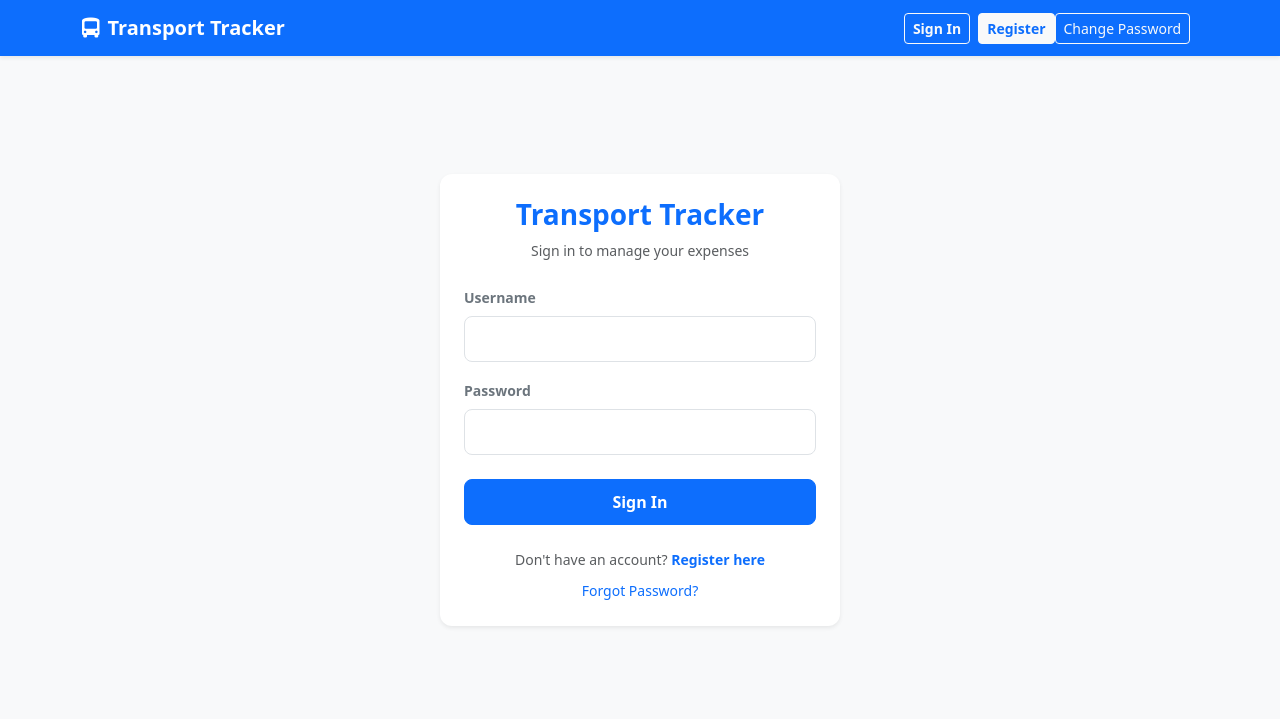
After one commit to Kirito-Kirito/expense-tracker, a Django app: page /login/ in a window 1280 px wide. The commit adds this page. Shown: the top 719 px of the page. Run offline with Django 5.2, Linux system fonts and the light colour scheme; parts of the project's set-up code (start-up, migrations or seed data) failed here and were passed over.

Commit message:
Add custom login, register validation, and user expense filtering for PDF and dashboard

```diff
--- a/monthly_transport_expense/forms.py
+++ b/monthly_transport_expense/forms.py
@@ -5,6 +5,7 @@ class ExpenseForm(forms.ModelForm):
     class Meta:
         model = Expense
         fields = '__all__'
+        exclude = ['user']
         widgets = {
             'date': forms.DateInput(attrs={'type': 'date', 'class': 'form-control'}),
             'transport': forms.Select(attrs={'class': 'form-select'}),
--- a/monthly_transport_expense/models.py
+++ b/monthly_transport_expense/models.py
@@ -1,9 +1,10 @@
 from django.db import models
+from django.contrib.auth.models import User
 
 
 # Create your models here.
 class Expense(models.Model):
-    TRANSPORT_CHOICES = [("電車", "Train(電車)"), ("バス", "Bus(バス)")]
+    TRANSPORT_CHOICES = [("電車", "Train(電車)"), ("バス", "Bus(バス)"), ("電車＋バス", "Train + Bus(電車＋バス)"), ("タクシー", "Taxi(タクシー)"), ("その他", "Other(その他)")]
     TRIP_CHOICES = [("往復", "Round Trip(往復)"), ("片道", "One Way(片道)")]
 
     date = models.DateField()
@@ -13,6 +14,9 @@ class Expense(models.Model):
     trip_type = models.CharField(max_length=10, choices=TRIP_CHOICES)
     purpose = models.CharField(max_length=200)
     amount = models.IntegerField()
+    user = models.ForeignKey(User, on_delete=models.CASCADE)
+    # title = models.CharField(max_length=200)
+
 
     def __str__(self):
         return f"{self.date} - {self.purpose}"
--- a/monthly_transport_expense/templates/edit_expenses.html
+++ b/monthly_transport_expense/templates/edit_expenses.html
@@ -1,4 +1,7 @@
-{% extends 'master.html' %} {% block title %}Edit Expense Record{% endblock %}
+{% extends 'master.html' %}
+
+{% block title %}Edit Expense Record{% endblock %}
+
 {% block content %}
 
 <div class="container mt-5">
--- a/monthly_transport_expense/templates/expenses_list.html
+++ b/monthly_transport_expense/templates/expenses_list.html
@@ -248,7 +248,7 @@
     <div style="margin-top: 30px; margin-bottom: 40px;">
         <a href="{% url 'export_expenses_pdf' %}?month={{ current_month }}&year={{ current_year }}"
             class="btn btn-danger btn-lg w-100 shadow-sm py-3">
-            <i class="fas fa-file-pdf me-2"></i> Export as PDF
+            <i class="fas fa-file-pdf me-2"></i> Download as PDF
         </a>
     </div>
             </div>
--- a/monthly_transport_expense/templates/master.html
+++ b/monthly_transport_expense/templates/master.html
@@ -1,11 +1,68 @@
-<!doctype html>
+<!DOCTYPE html>
 <html lang="en">
-  <head>
-    <meta charset="UTF-8" />
-    <meta name="viewport" content="width=device-width, initial-scale=1.0" />
-    <title>{%block title%}{%endblock%}</title>
-  </head>
-  <body>
-    {% block content %} {% endblock %}
-  </body>
+<head>
+    <meta charset="UTF-8">
+    <meta name="viewport" content="width=device-width, initial-scale=1.0">
+    <title>{% block title %}Transport Expense Tracker{% endblock %}</title>
+
+    <link href="https://cdn.jsdelivr.net/npm/bootstrap@5.3.3/dist/css/bootstrap.min.css" rel="stylesheet">
+
+    <link rel="stylesheet" href="https://cdnjs.cloudflare.com/ajax/libs/font-awesome/6.4.0/css/all.min.css">
+</head>
+<body class="bg-light">
+
+    <nav class="navbar navbar-expand-lg navbar-dark bg-primary shadow-sm mb-4">
+        <div class="container">
+            <a class="navbar-brand fw-bold" href="{% url 'expense_list' %}">
+                <i class="fa-solid fa-bus-simple me-2"></i>Transport Tracker
+            </a>
+
+            <button class="navbar-toggler" type="button" data-bs-toggle="collapse" data-bs-target="#navbarNav" aria-controls="navbarNav" aria-expanded="false" aria-label="Toggle navigation">
+                <span class="navbar-toggler-icon"></span>
+            </button>
+
+            <div class="collapse navbar-collapse" id="navbarNav">
+                <div class="ms-auto d-flex align-items-center">
+
+                    {% if user.is_authenticated %}
+                        <div class="dropdown">
+        <button class="btn btn-light bg-opacity-25 text-white dropdown-toggle rounded-pill px-3 py-1 small me-2"
+                type="button" id="userMenu" data-bs-toggle="dropdown" aria-expanded="false">
+            <i class="fa-solid fa-user me-1"></i> <strong>{{ user.username }}</strong>
+        </button>
+
+        <ul class="dropdown-menu dropdown-menu-end shadow border-0 mt-2" aria-labelledby="userMenu">
+            <li>
+                <a class="dropdown-menu-item dropdown-item small py-2 text-secondary" href="{% url 'password_change' %}">
+                    <i class="fa-solid fa-key me-2 text-warning"></i>Change Password
+                </a>
+            </li>
+            <li><hr class="dropdown-divider"></li>
+            <li>
+                <form action="{% url 'logout' %}" method="POST" class="px-3 py-1">
+                    {% csrf_token %}
+                    <button type="submit" class="btn btn-sm btn-danger w-100 text-start small">
+                        <i class="fa-solid fa-right-from-bracket me-2"></i>Log Out
+                    </button>
+                </form>
+            </li>
+        </ul>
+    </div>
+                    {% else %}
+                        <a href="{% url 'login' %}" class="btn btn-sm btn-outline-light me-2 fw-semibold">Sign In</a>
+                        <a href="{% url 'register' %}" class="btn btn-sm btn-light text-primary fw-bold">Register</a>
+                        <a href="{% url 'password_change' %}" class="btn btn-sm btn-outline-light me-2">Change Password</a>
+                    {% endif %}
+
+                </div>
+            </div>
+        </div>
+    </nav>
+    <div class="container mt-4">
+        {% block content %}
+        {% endblock %}
+    </div>
+
+    <script src="https://cdn.jsdelivr.net/npm/bootstrap@5.3.3/dist/js/bootstrap.bundle.min.js"></script>
+</body>
 </html>
--- /dev/null
+++ b/monthly_transport_expense/templates/registration/login.html
@@ -0,0 +1,49 @@
+{% extends 'master.html' %}
+{% block title %} Login {% endblock %}
+
+{% block content %}
+<div class="container d-flex justify-content-center align-items-center" style="min-height: 80vh;">
+    <div class="card shadow-sm border-0" style="width: 100%; max-width: 400px; border-radius: 12px; background-color: #ffffff;">
+        <div class="card-body p-4">
+
+            <div class="text-center mb-4">
+                <h3 class="fw-bold text-primary">Transport Tracker</h3>
+                <p class="text-muted small">Sign in to manage your expenses</p>
+            </div>
+
+            {% if form.errors %}
+                <div class="alert alert-danger py-2 small" role="alert">
+                    Your username and password didn't match. Please try again.
+                </div>
+            {% endif %}
+
+            <form method="POST" autocomplete="off">
+                {% csrf_token %}
+
+                {% for field in form %}
+                    <div class="mb-3">
+                        <label class="form-label small fw-semibold text-secondary">{{ field.label }}</label>
+                        <input type="{{ field.field.widget.input_type }}"
+                               name="{{ field.html_name }}"
+                               class="form-control"
+                               style="border-radius: 8px; padding: 10px;"
+                               autocomplete="off"
+                               required>
+                    </div>
+                {% endfor %}
+
+                <button type="submit" class="btn btn-primary w-100 fw-semibold my-2" style="border-radius: 8px; padding: 10px;">
+                    Sign In
+                </button>
+            </form>
+
+            <div class="text-center mt-3">
+                <p class="text-muted small mb-0">Don't have an account? <a href="{% url 'register' %}" class="text-decoration-none fw-semibold">Register here</a></p>
+            </div>
+            <div class="text-center mt-2">
+                <a href="{% url 'password_reset' %}" class="text-decoration-none small">Forgot Password?</a>
+            </div>
+        </div>
+    </div>
+</div>
+{% endblock %}
--- a/monthly_transport_expense/urls.py
+++ b/monthly_transport_expense/urls.py
@@ -1,5 +1,6 @@
 from django.urls import path
 from . import views
+from django.contrib.auth import views as auth_views
 
 urlpatterns = [
     # path("", views.main, name="main"),
@@ -7,4 +8,26 @@ urlpatterns = [
     path("delete/<int:pk>/", views.delete_expense, name="delete_expense"),
     path("edit/<int:pk>/", views.edit_expense, name="edit_expense"),
     path("export/pdf/", views.export_expenses_pdf, name="export_expenses_pdf"),
+    path('login/', views.custom_login, name='login'),
+    path('register/', views.register, name='register'),
+    path('logout/', auth_views.LogoutView.as_view(), name= 'logout'),
+    path("password_change/", auth_views.PasswordChangeView.as_view(
+        template_name = "registration/password_change_form.html"
+    ), name="password_change"),
+    path("password_change/done/", auth_views.PasswordChangeDoneView.as_view(
+        template_name = "registration/password_change_done.html"
+    ), name="password_change_done"),
+
+    path("password_reset/", auth_views.PasswordResetView.as_view(
+        template_name = "registration/password_reset_form.html"
+    ), name="password_reset"),
+    path("password_reset/done/", auth_views.PasswordResetDoneView.as_view(
+        template_name = "registration/password_reset_done.html"
+    ), name="password_reset_done"),
+    path("reset/<uidb64>/<token>/", auth_views.PasswordResetConfirmView.as_view(
+        template_name = "registration/password_reset_confirm.html"
+    ),name = "password_reset_confirm"),
+    path("reset/done/", auth_views.PasswordResetCompleteView.as_view(
+        template_name = "registration/password_reset_complete.html"
+    ), name="password_reset_complete"),
 ]
--- a/monthly_transport_expense/views.py
+++ b/monthly_transport_expense/views.py
@@ -17,22 +17,38 @@ from django.db.models import Sum
 from django.shortcuts import get_object_or_404
 from reportlab.pdfgen import canvas
 from reportlab.lib.pagesizes import A4
+from django.contrib.auth.decorators import login_required
+from django.contrib.auth.forms import UserCreationForm
+from django.contrib import messages
+from django.contrib.auth import login, authenticate
+from django.contrib.auth.forms import AuthenticationForm
 
 
-# Create your views here.
+
 FONT_PATH = os.path.join(os.path.dirname(__file__), "fonts/MSGOTHIC.TTC")
 
 pdfmetrics.registerFont(TTFont("MSGothic", FONT_PATH))
 
-
+@login_required
 def expense_list(request):
-
     today = date.today()
     selected_month = int(request.GET.get("month", today.month))
     selected_year = int(request.GET.get("year", today.year))
 
+    if request.method == "POST":
+        form = ExpenseForm(request.POST)
+        if form.is_valid():
+            expense = form.save(commit=False)
+            expense.user = request.user
+            expense.save()
+            return redirect("expense_list")
+    else:
+        form = ExpenseForm()
+
     expenses = Expense.objects.filter(
-        date__month=selected_month, date__year=selected_year
+        user=request.user,
+        date__month=selected_month,
+        date__year=selected_year
     ).order_by("date")
     current_total = expenses.aggregate(Sum("amount"))["amount__sum"] or 0
     current_month_first_day = date(selected_year, selected_month, 1)
@@ -42,20 +58,13 @@ def expense_list(request):
     prev_month_name = f"{prev_month_date.month}月"
     prev_total = (
         Expense.objects.filter(
-            date__month=prev_month_date.month, date__year=prev_month_date.year
+            user=request.user,
+            date__month=prev_month_date.month,
+            date__year=prev_month_date.year
         ).aggregate(Sum("amount"))["amount__sum"]
         or 0
     )
-
     difference = current_total - prev_total
-
-    if request.method == "POST":
-        form = ExpenseForm(request.POST)
-        if form.is_valid():
-            form.save()
-            return redirect("expense_list")
-    else:
-        form = ExpenseForm()
 
     context = {
         "expenses": expenses,
@@ -70,6 +79,7 @@ def expense_list(request):
         "current_month_name": current_month_name,
         "months": range(1, 13),
         "years": range(today.year - 2, today.year + 2),
+        # "user_login" : user_login,
     }
     return render(request, "expenses_list.html", context)
 
@@ -99,14 +109,13 @@ FONT_PATH = os.path.join(BASE_DIR, "monthly_transport_expense", "fonts", "MSGOTH
 
 pdfmetrics.registerFont(TTFont("MSGothic", FONT_PATH))
 
-
+@login_required
 def export_expenses_pdf(request):
     today = datetime.now()
     month = int(request.GET.get("month", today.month))
     year = int(request.GET.get("year", today.year))
 
     buffer = io.BytesIO()
-    # PDF margin တွေကို သတ်မှတ်မယ်
     doc = SimpleDocTemplate(
         buffer,
         pagesize=A4,
@@ -205,10 +214,9 @@ def export_expenses_pdf(request):
     )
 
     elements.append(header_table)
-    elements.append(Spacer(1, 20))  # နေရာလွတ်လေး ချန်မယ်
+    elements.append(Spacer(1, 20))
 
-    # ၃။ ဇယားဒေတာ (Table Data)
-    # စာရွက်ထဲကအတိုင်း Header တွေ ရေးမယ်
+
     data = [
         [
             "利用日",
@@ -220,14 +228,15 @@ def export_expenses_pdf(request):
             "目的・事由",
             "利用金額",
         ],
-        # ဒုတိယ header row (ဥပမာ- မှ/သို့)
         ["", "", "から", "~", "まで", "", "", ""],
     ]
 
     # Database ထဲက data တွေကို ဖြည့်မယ်
-    expenses = Expense.objects.filter(date__month=month, date__year=year).order_by(
-        "date"
-    )
+    expenses = Expense.objects.filter(
+        user=request.user,
+        date__month=month,
+        date__year=year
+    ).order_by("date")
 
     total = 0
     for item in expenses:
@@ -245,11 +254,9 @@ def export_expenses_pdf(request):
         )
         total += item.amount
 
-    # ၄။ စုစုပေါင်း (Total Row)
     data.append(["", "", "", "", "", "", "合計", total])
 
-    # ၅။ ဇယားပုံစံပြင်ခြင်း (Table Styling)
-    # စာရွက်ပေါ်ကအတိုင်း မျဉ်းကြောင်းတွေ ဆွဲမယ်
+
     table = Table(data, colWidths=[70, 60, 80, 20, 80, 50, 100, 60])
     style = TableStyle(
         [
@@ -273,6 +280,36 @@ def export_expenses_pdf(request):
     filename = f"交通費申請書_{year}_{month}.pdf"
     return FileResponse(buffer, as_attachment=True, filename=filename)
 
+def register(request):
+    if request.user.is_authenticated:
+        return redirect('expense_list')
+
+    if request.method == 'POST':
+        form = UserCreationForm(request.POST)
+
+        if form.is_valid():
+            form.save()
+            username = form.cleaned_data.get('username')
+            messages.success(request, f'Account created for {username}!')
+            return redirect('login')
+    else:
+        form = UserCreationForm()
+    return render(request, 'registration/register.html', {'form': form})
+
+def custom_login(request):
+    if request.user.is_authenticated:
+        return redirect('expense_list')
+
+    if request.method == 'POST':
+        form = AuthenticationForm(request, data=request.POST)
+        if form.is_valid():
+            user = form.get_user()
+            login(request, user)
+            return redirect('expense_list')
+    else:
+        form = AuthenticationForm()
+    return render(request, 'registration/login.html', {'form': form})
+
 
 def main(request):
     template = loader.get_template("main.html")
--- a/my_transport_expense/urls.py
+++ b/my_transport_expense/urls.py
@@ -19,5 +19,7 @@ from django.urls import include, path
 
 urlpatterns = [
     path('admin/', admin.site.urls),
-    path('expenses/', include('monthly_transport_expense.urls')),
+    path('', include('monthly_transport_expense.urls')),
+    # path('expenses/', include('monthly_transport_expense.urls')),
+    # path('accounts/', include('django.contrib.auth.urls')),
 ]
```
Also changed, not shown: monthly_transport_expense/templates/404.html (deleted, +0 -12 lines), monthly_transport_expense/templates/registration/password_change_done.html (added, +10 -0 lines), monthly_transport_expense/templates/registration/password_change_form.html (added, +23 -0 lines), monthly_transport_expense/templates/registration/password_reset_complete.html (added, +19 -0 lines), monthly_transport_expense/templates/registration/password_reset_confirm.html (added, +19 -0 lines), monthly_transport_expense/templates/registration/password_reset_done.html (added, +19 -0 lines), monthly_transport_expense/templates/registration/password_reset_form.html (added, +19 -0 lines), monthly_transport_expense/templates/registration/register.html (added, +47 -0 lines), my_transport_expense/settings.py (+6 -1 lines), monthly_transport_expense/migrations/0001_initial.py, monthly_transport_expense/migrations/0002_alter_expense_transport.py (added).
